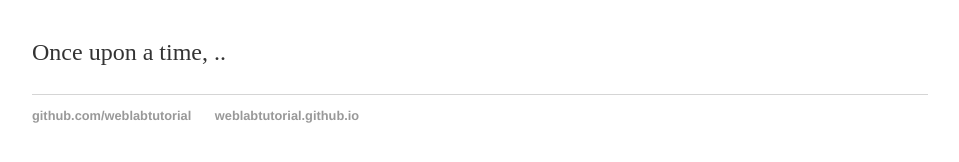
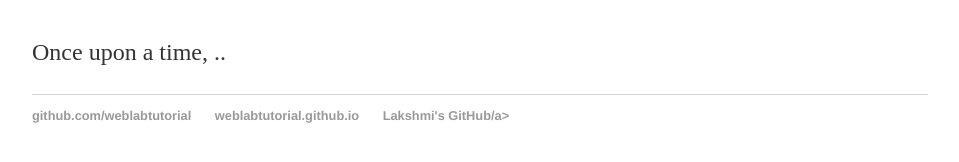
Before and after one commit to lakshmisujimon/lakshmisujimon.github.io, a Jekyll site: the page built from index.html, in a window 1280 px wide. Shown: the part 161-323 px from the top of the page, without its empty margins (160-1119 px from the left). Built offline with Jekyll 4.4.1, drawn with Linux system fonts in a browser that asks for light colours.

Commit message:
Update default.html

```diff
--- a/_layouts/default.html
+++ b/_layouts/default.html
@@ -20,6 +20,7 @@
 <ul>
 <li><a href="https://github.com/weblabtutorial">github.com/weblabtutorial</a></li>
 <li><a href="https://weblabtutorial.github.io"> weblabtutorial.github.io </a></li>
+<li><a href="https://github.com/lakshmisujimon">Lakshmi's GitHub/a></li>
 </ul>
 </footer>
 </body>
```
